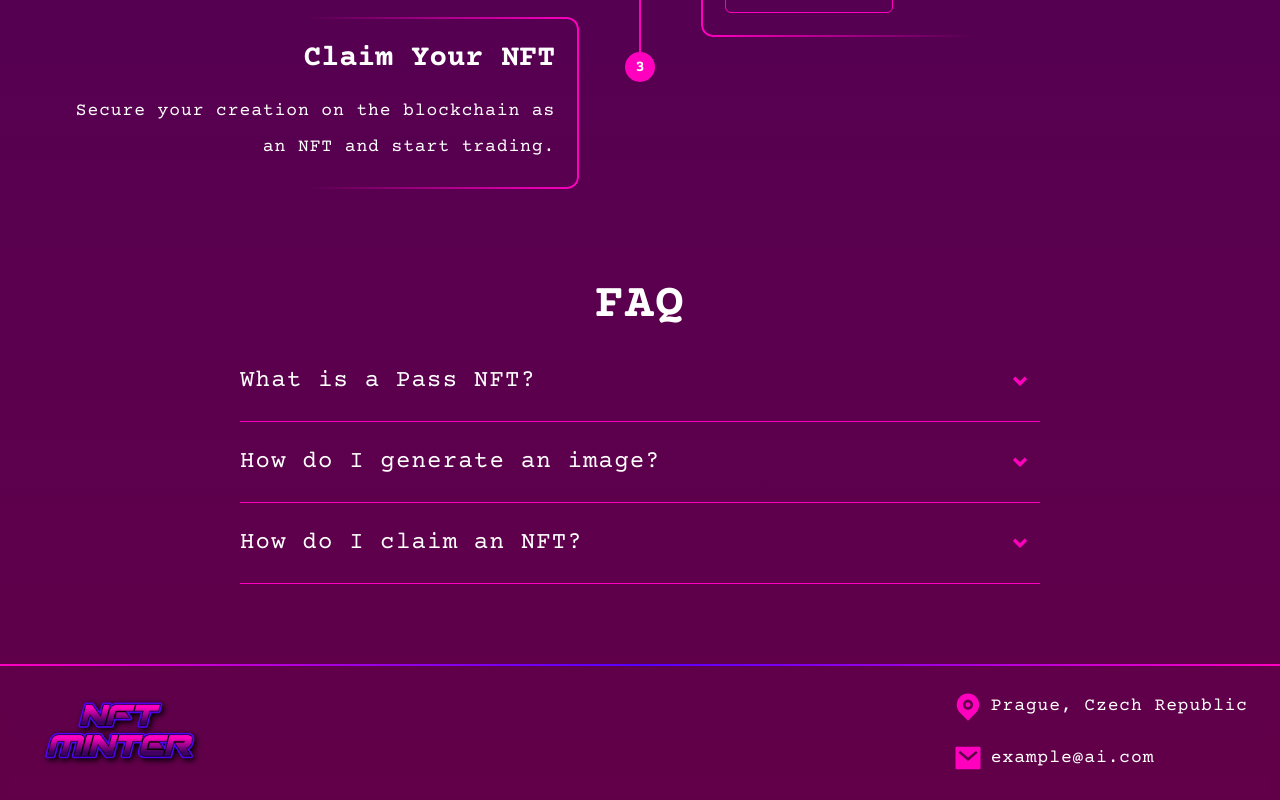
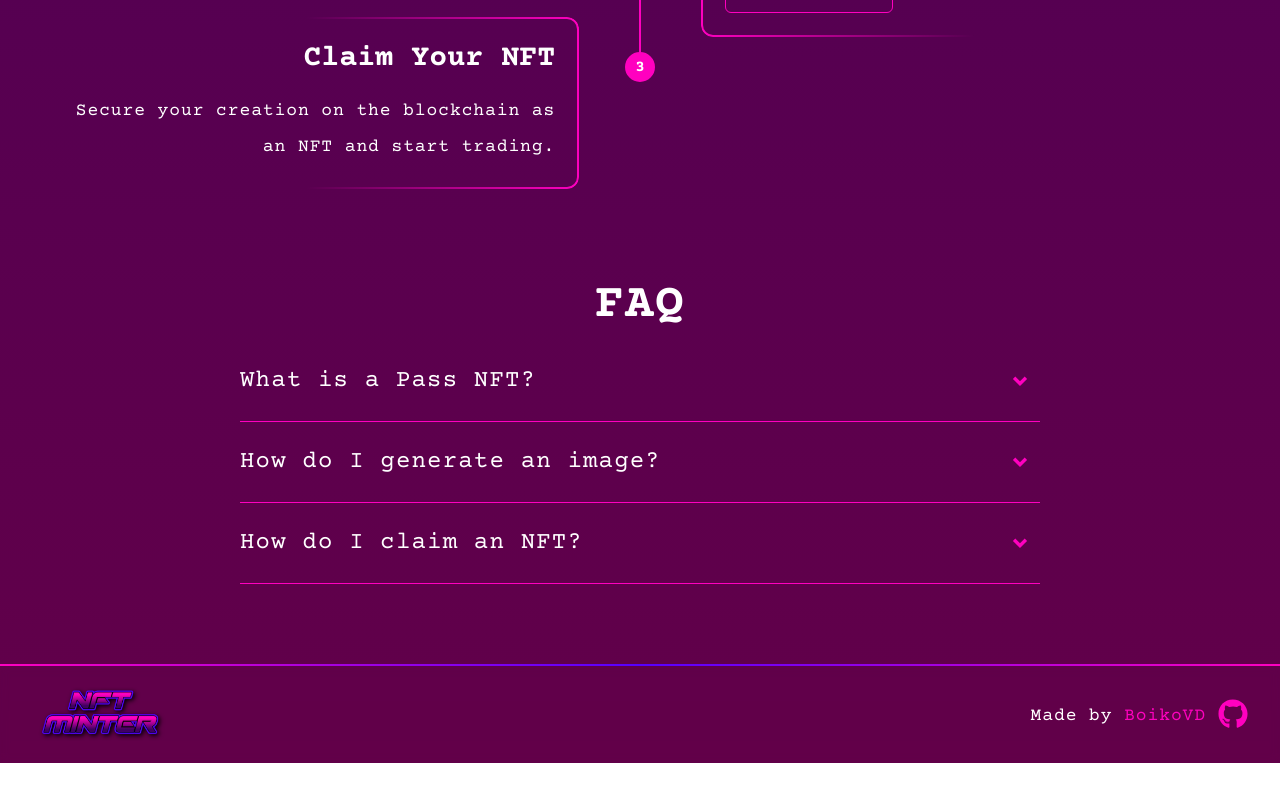
Before and after one commit to BoikoVD/NFT-Minter, a Next.js app in the folder client/: page / in a window 1280 px wide. Shown: the part 1415-2215 px from the top of the page. After the commit the page ends 2178 px from the top, so only its background shows below. Built offline with nearby package versions, Linux system fonts and the light colour scheme.

Commit message:
update header and footer

```diff
--- a/client/src/components/Footer/Footer.tsx
+++ b/client/src/components/Footer/Footer.tsx
@@ -1,18 +1,19 @@
 import Image from "next/image";
-import { RiMailFill, RiMapPinFill } from "react-icons/ri";
+import Link from "next/link";
+import { FaGithub } from "react-icons/fa";
 import Text from "@/components/UI/Text";
 import LogoImage from "@/assets/images/logo.webp";
 
 const styles = {
-  footer: "bg-footer-bg relative mt-10 w-full pb-6 backdrop-blur-sm",
+  footer: "bg-footer-bg relative mt-10 w-full pb-4 backdrop-blur-sm",
   footerBeforeEl:
     "before:absolute before:top-0 before:left-0 before:h-[2px] before:w-full before:bg-button-gradient",
   contentWrapper:
-    "contentContainer items-center pt-6 sm:flex-row sm:justify-between",
+    "contentContainer items-center pt-4 sm:flex-row sm:justify-between",
   infoContainer: "flex flex-col items-center sm:items-start",
-  logo: "relative flex w-[150px] flex-col items-center md:w-[180px]",
+  logo: "relative flex w-[120px] flex-col items-center md:w-[140px]",
   infoText: "mt-4 max-w-[240px] text-center sm:max-w-[300px] sm:text-left",
-  contactsContainer: "mt-6 flex flex-col gap-4 sm:mt-0",
+  contactsContainer: "mt-3 flex flex-col gap-4 sm:mt-0",
   contactItem: "flex items-center"
 };
 
@@ -36,12 +37,19 @@ export default function Footer() {
         </div>
         <div className={`${styles.contactsContainer}`}>
           <div className={`${styles.contactItem}`}>
-            <RiMapPinFill size={30} className="fill-pink" />
-            <Text className="ml-2">Prague, Czech Republic</Text>
-          </div>
-          <div className={`${styles.contactItem}`}>
-            <RiMailFill size={30} className="fill-pink" />
-            <Text className="ml-2">example@ai.com</Text>
+            <Text className="mr-3 mt-1">
+              Made by{" "}
+              <Link
+                href="https://github.com/BoikoVD/NFT-Minter"
+                target="_blank"
+                className="text-pink"
+              >
+                BoikoVD
+              </Link>
+            </Text>
+            <Link href="https://github.com/BoikoVD/NFT-Minter" target="_blank">
+              <FaGithub size={30} className="fill-pink" />
+            </Link>
           </div>
         </div>
       </div>
--- a/client/src/components/Header/Header.tsx
+++ b/client/src/components/Header/Header.tsx
@@ -15,7 +15,7 @@ const styles = {
   logo: "relative z-[100] flex w-[120px] flex-col items-center md:w-[150px]",
   nav: "fixed top-0 z-[99] flex h-screen max-h-screen w-screen flex-col items-center bg-purple py-10 transition-all duration-300 md:static md:mx-3 md:h-auto md:w-auto md:bg-transparent md:py-0",
   navList:
-    "my-10 mx-1 flex w-full flex-[1_1_auto] flex-col items-center justify-center gap-10 overflow-auto text-white md:my-0 md:flex-row",
+    "my-10 mx-1 flex w-full flex-[1_1_auto] flex-col items-center justify-center gap-10 md:gap-6 lg:gap-10 overflow-auto text-white md:my-0 md:flex-row",
   walletBtnWrapperMobile: "flex flex-col items-center gap-4 md:hidden",
   walletBtnWrapperDesktop: "hidden md:flex gap-6",
   burgerBtn: "relative z-[99] flex h-[24px] w-[34px] md:hidden",
@@ -47,13 +47,19 @@ export default function Header() {
         >
           <ul className={`${styles.navList}`}>
             <li>
-              <Link href={"/"}>Home</Link>
+              <Link href={"/"} onClick={() => setIsMenuOpen(false)}>
+                Home
+              </Link>
             </li>
             <li>
-              <Link href={"/mint"}>Mint</Link>
+              <Link href={"/mint"} onClick={() => setIsMenuOpen(false)}>
+                Pass NFT
+              </Link>
             </li>
             <li>
-              <Link href={"/create"}>Create</Link>
+              <Link href={"/create"} onClick={() => setIsMenuOpen(false)}>
+                Create
+              </Link>
             </li>
           </ul>
           <div className={`${styles.walletBtnWrapperMobile}`}>
```
Also changed, not shown: 1 other file (tests, documents, lock files or other folders).
